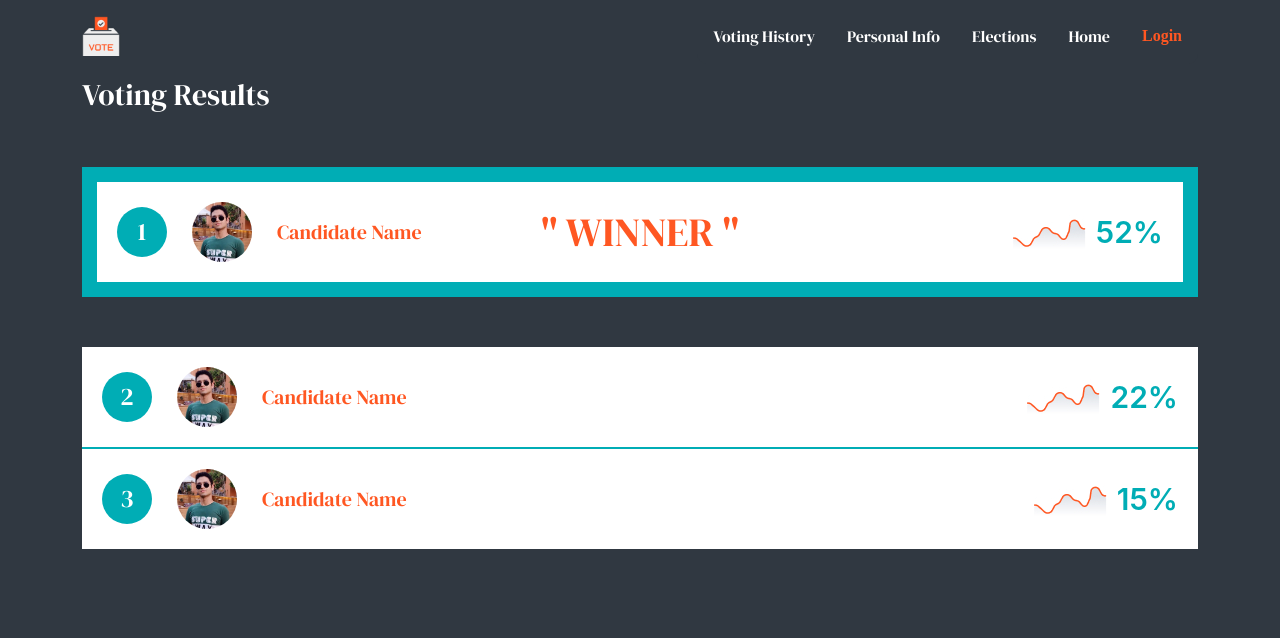
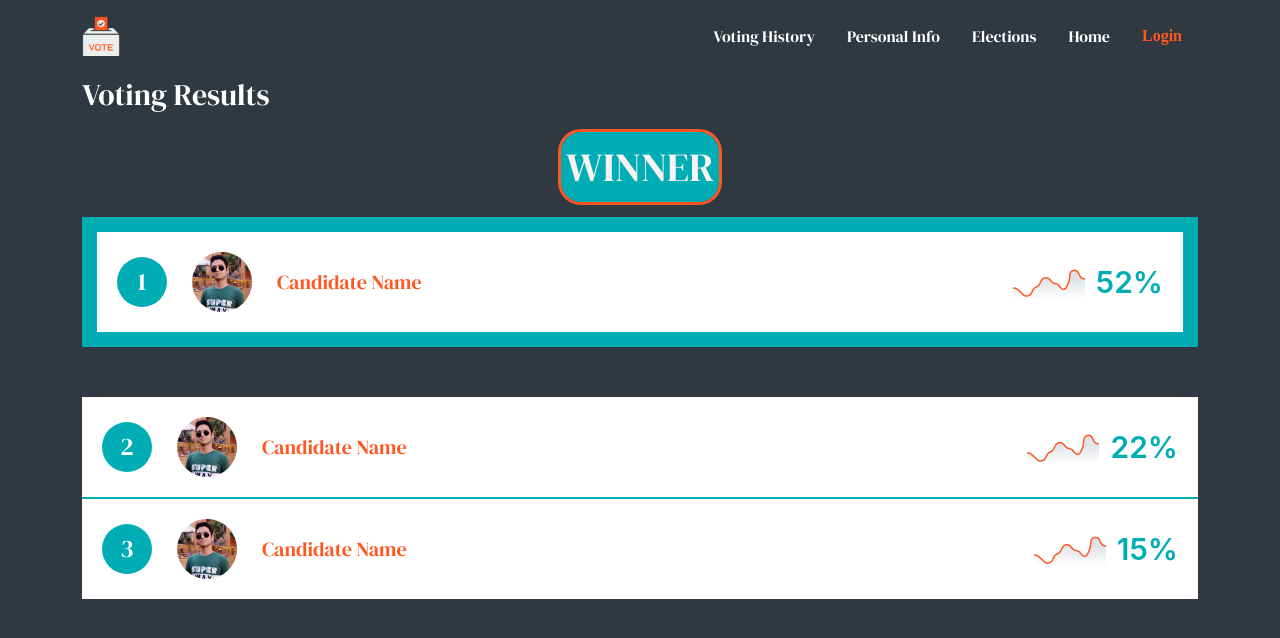
Before and after one commit to kero1019/An-Enhanced-Web-Based-Electronic-Voting-System, a plain HTML site: page pages/voting_results/voting_results.html in a window 1280 px wide. Drawn offline with Linux system fonts and the light colour scheme; a web font is replaced by a local one.

Commit message:
finished the voting result

```diff
--- a/css/main_dark.css
+++ b/css/main_dark.css
@@ -291,18 +291,22 @@ nav .navbar-toggler:focus {
 /* End voting_panel */
 /* Start voting_results */
 .voting_results .each-result:first-of-type {
-  margin: 50px 0;
+  margin: 100px 0 50px;
   border: 15px solid var(--bluegreen);
   position: relative;
 }
 .voting_results .each-result:first-of-type::before {
-  content: '" winner "';
+  content: " winner ";
   text-transform: uppercase;
   position: absolute;
-  top: -65px;
+  top: -100px;
   font-size: 40px;
   font-weight: 300;
-  color: var(--orange);
+  color: var(--light);
+  background-color: var(--bluegreen);
+  border-radius: 20px;
+  padding: 5px;
+  outline: solid 3px var(--orange);
 }
 .voting_results .each-result {
   background-color: var(--white);
@@ -341,6 +345,18 @@ nav .navbar-toggler:focus {
   border-bottom: 5px solid var(--bluegreen);
 }
 @media (min-width: 768px) {
+  .voting_results .each-result:first-of-type::before{
+    content: " winner ";
+    text-transform: uppercase;
+    position: absolute;
+    top: -100px;
+    font-size: 40px;
+    font-weight: 300;
+    color: var(--light);
+    background-color: var(--bluegreen);
+    border-radius: 20px;
+    padding: 5px;
+  }
   .voting_results .each-result {
     flex-direction: row;
     height: auto;
@@ -372,10 +388,5 @@ nav .navbar-toggler:focus {
   .voting_results .each-result:not(:first-of-type, :last-of-type) {
     border-bottom: 2px solid var(--bluegreen);
   }
-  .voting_results .each-result:first-of-type::before {
-    top: 50%;
-    left: 50%;
-    transform: translate(-50%, -50%);
-  }
 }
 /* End voting_results */
--- a/css/main_light.css
+++ b/css/main_light.css
@@ -26,6 +26,9 @@
 }
 /* End Variables */
 /* Start General */
+html {
+  scroll-behavior: smooth;
+}
 .font-src {
   font-family: "Source Serif Pro", serif;
 }
```
Also changed, not shown: index.html (+2 -2 lines).
